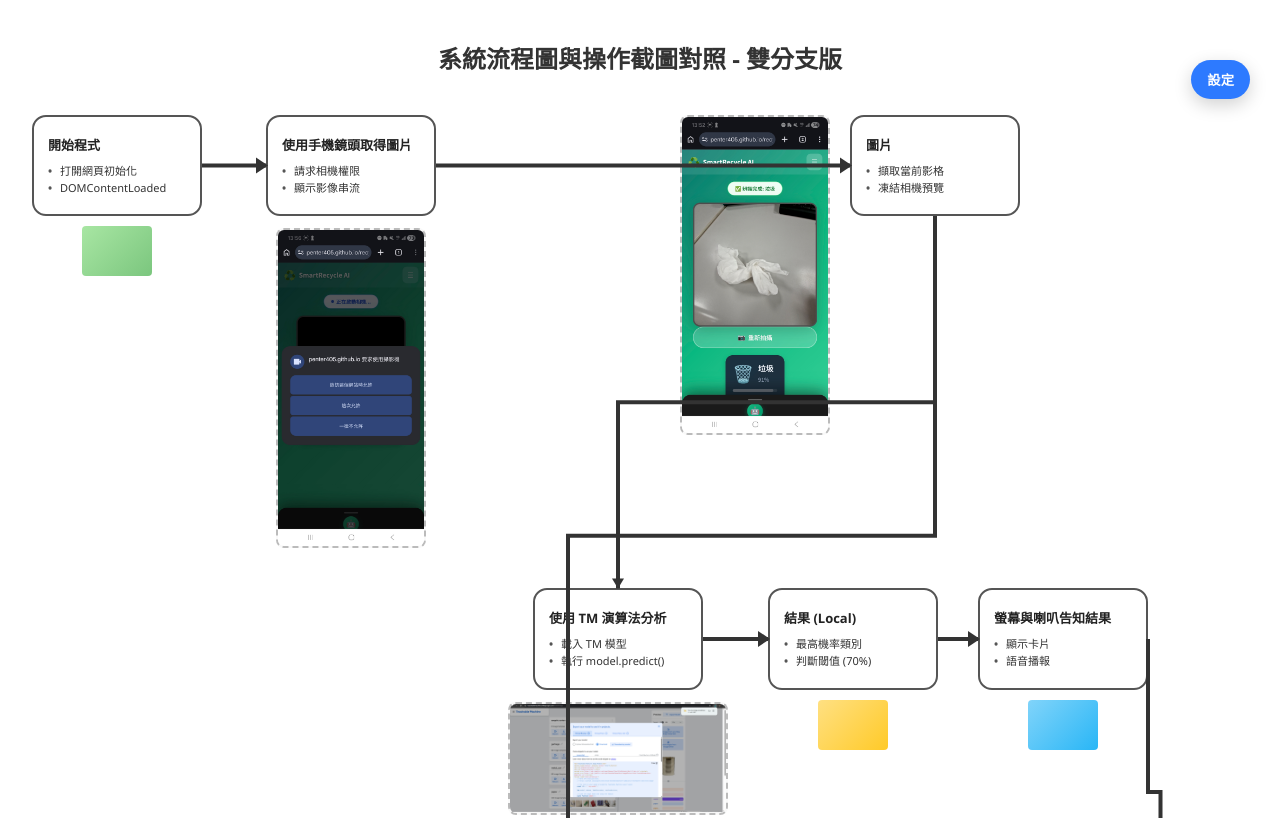
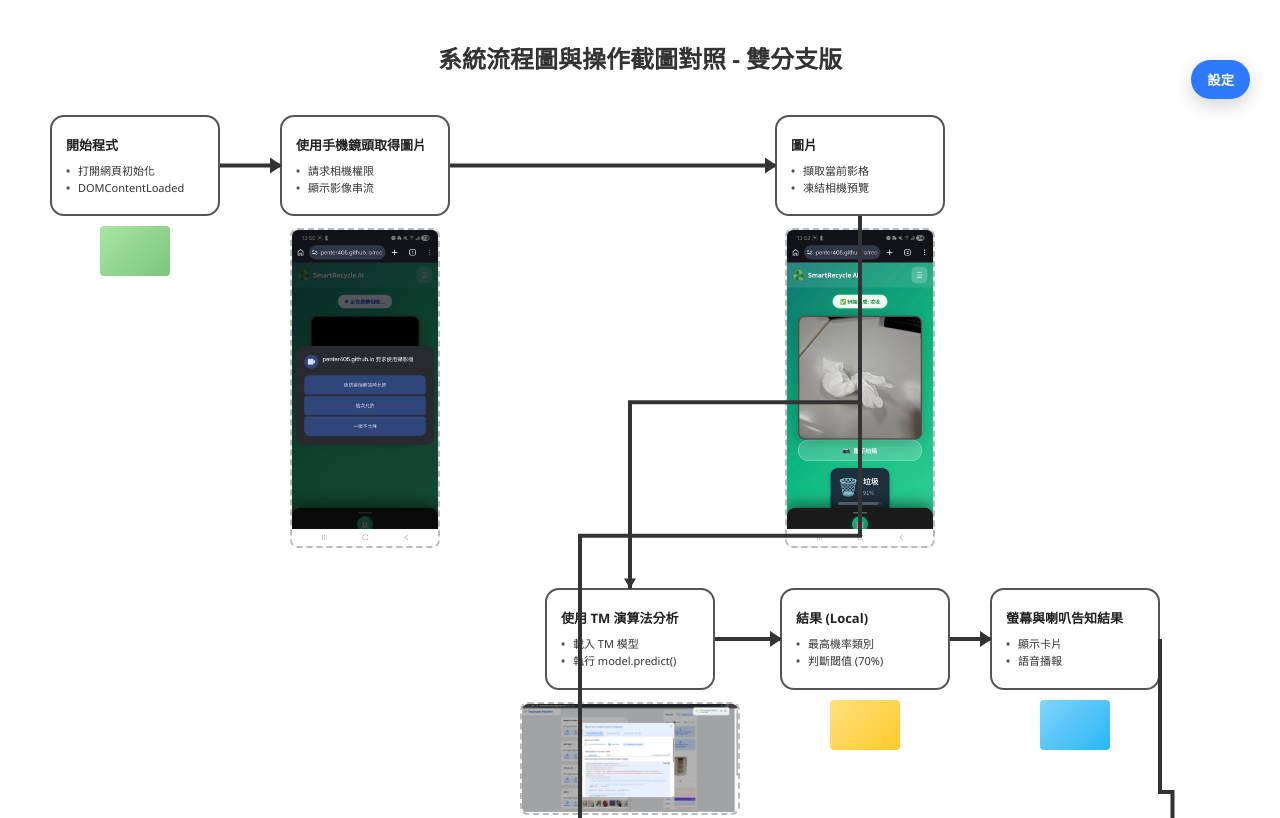
Before and after one commit to Penter405/recycle, a website: page docs/develop_flawchart.html in a window 1280 px wide. Shown: the top 818 px of the page. Drawn offline with Linux system fonts and the light colour scheme.

Commit message:
update flawchart

```diff
--- a/docs/develop_flawchart.html
+++ b/docs/develop_flawchart.html
@@ -47,9 +47,10 @@
 
         #flowchart.horizontal {
             display: grid;
-            grid-template-columns: auto auto auto auto auto;
+            grid-template-columns: auto auto auto auto auto auto auto;
             grid-auto-rows: auto;
             align-items: start;
+            justify-items: center;
             gap: 20px;
         }
 
@@ -401,14 +402,25 @@
         }
 
         #node-3 .step-wrapper {
-            flex-direction: row-reverse;
-            align-items: flex-start;
+            flex-direction: column;
+            align-items: center;
             justify-content: flex-start;
-            gap: 20px;
+            gap: 0;
         }
 
         #node-3 .screenshot-block {
-            margin-top: 0;
+            margin-top: 12px;
+            min-height: 100px;
+            display: flex;
+            align-items: center;
+            justify-content: center;
+            background: #f0f0f0;
+        }
+
+        #node-3 .screenshot-block:empty::after {
+            content: '(無圖片)';
+            color: #999;
+            font-size: 12px;
         }
 
         #node-3 .parallel-container {
@@ -420,11 +432,11 @@
             width: auto;
         }
 
-        #node-1 { grid-column: 1; grid-row: 1; }
-        #node-2 { grid-column: 2; grid-row: 1; }
-        #node-3 { grid-column: 3; grid-row: 1; }
-        .parallel-container { grid-column: 3; grid-row: 2; justify-self: start; }
-        #node-7 { grid-column: 5; grid-row: 2; align-self: start; }
+        #node-1 { grid-column: 2; grid-row: 1; }
+        #node-2 { grid-column: 3; grid-row: 1; }
+        #node-3 { grid-column: 4; grid-row: 1; }
+        .parallel-container { grid-column: 4; grid-row: 2; justify-self: center; }
+        #node-7 { grid-column: 4; grid-row: 3; align-self: start; }
     </style>
 </head>
 <body>
@@ -603,7 +615,9 @@
 
                 const isVertical = flowchart.classList.contains('vertical');
                 let d = "";
-                const isStraight = !isCurve || preferStraight || startX === endX || startY === endY;
+                // 橫向模式：保持 Y 相同為直線；直向模式：保持 X 相同為直線
+                const isStraightByMode = isVertical ? startX === endX : startY === endY;
+                const isStraight = !isCurve || preferStraight || isStraightByMode;
                 if (isStraight) {
                     d = `M ${startX} ${startY} L ${endX} ${endY}`;
                 } else {
@@ -692,12 +706,26 @@
                 createPath(pt1.x, pt1.y, pt2.x, pt2.y, false);
             });
 
-            // 曲線分岔連線 (從節點3 出發)
+            // 曲線分岔連線 (從節點3 出發) - 檢查是否有兩個子節點
+            const hasNode4t = document.getElementById('node-4t');
+            const hasNode4b = document.getElementById('node-4b');
             const pt3 = getPoint('node-3', 'out', 'bottom');
-            const pt4t = getPoint('node-4t', 'in', 'top');
-            const pt4b = getPoint('node-4b', 'in', 'top');
-            createPath(pt3.x, pt3.y, pt4t.x, pt4t.y, true);
-            createPath(pt3.x, pt3.y, pt4b.x, pt4b.y, true);
+
+            if (hasNode4t && hasNode4b) {
+                // 兩個分支: 平分左右
+                const pt4t = getPoint('node-4t', 'in', 'top');
+                const pt4b = getPoint('node-4b', 'in', 'top');
+                createPath(pt3.x, pt3.y, pt4t.x, pt4t.y, true);
+                createPath(pt3.x, pt3.y, pt4b.x, pt4b.y, true);
+            } else if (hasNode4t) {
+                // 只有上方分支: 直線
+                const pt4t = getPoint('node-4t', 'in', 'top');
+                createPath(pt3.x, pt3.y, pt4t.x, pt4t.y, false);
+            } else if (hasNode4b) {
+                // 只有下方分支: 直線
+                const pt4b = getPoint('node-4b', 'in', 'top');
+                createPath(pt3.x, pt3.y, pt4b.x, pt4b.y, false);
+            }
 
             // 曲線匯集連線 (通往節點7) -> 先匯合成一個共同點，再畫一條箭頭線
             const pt6t = getPoint('node-6t', 'out');
```
